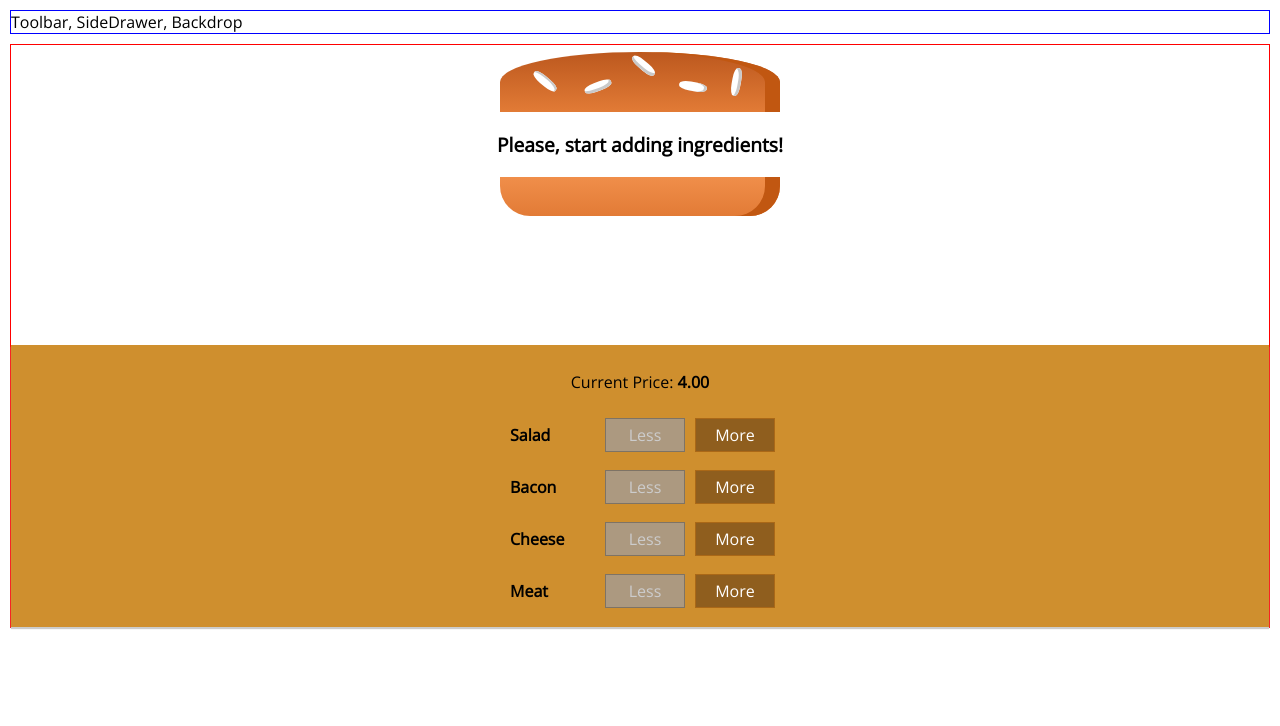
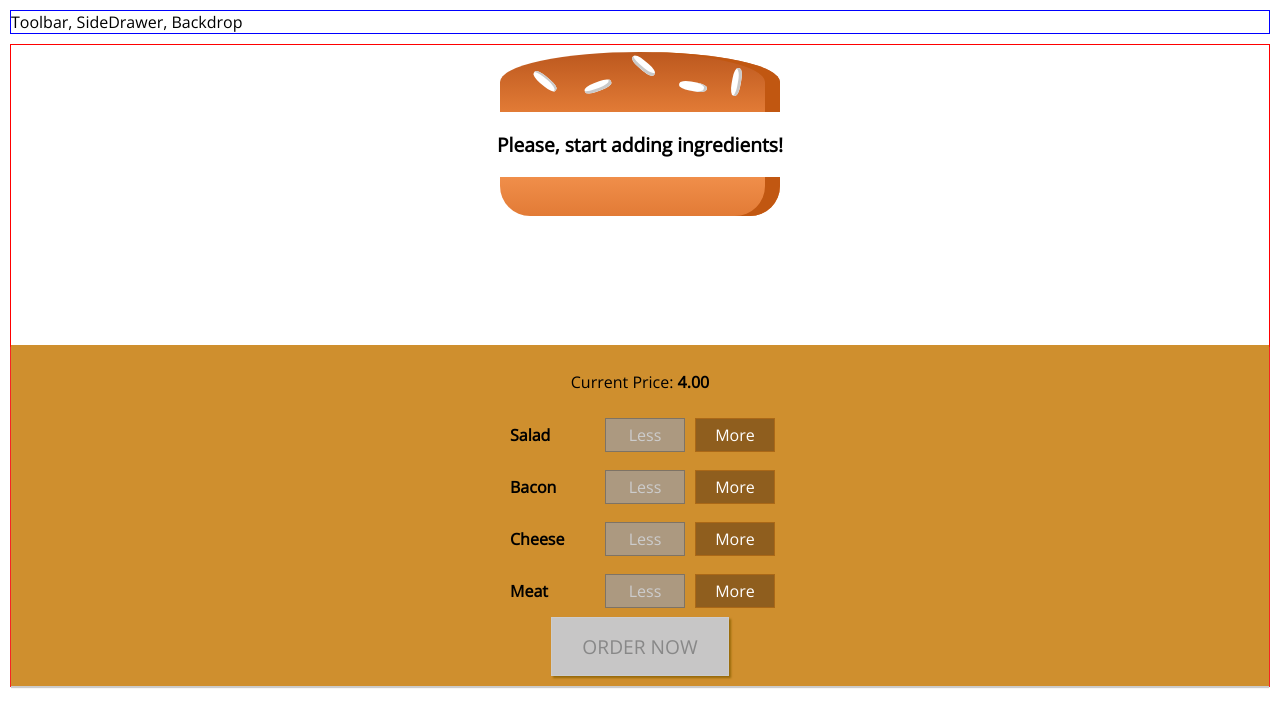
Before and after one commit to silvestrevivo/react-burgerbuilder, a React app: page / in a window 1280 px wide. Built offline with nearby package versions, Linux system fonts and the light colour scheme.

Commit message:
order button added

```diff
--- a/app.js
+++ b/app.js
@@ -1,15 +1,16 @@
 import React, { Component } from 'react';
 import Layout from './components/layout/layout';
+import Aux from './hoc/aux';
 import BurgerBuilder from './containers/burgerBuilder/burgerbuilder';
 
 class App extends Component {
     render() {
         return (
-            <div>
+            <Aux>
                 <Layout>
                     <BurgerBuilder />
                 </Layout>
-            </div>
+            </Aux>
         );
     }
 }
--- a/assets/sass/_buildcontrols.scss
+++ b/assets/sass/_buildcontrols.scss
@@ -66,3 +66,45 @@
     background-color: #99703F;
     color: white;
 }
+
+
+.OrderButton {
+    background-color: #DAD735;
+    outline: none;
+    cursor: pointer;
+    border: 1px solid #966909;
+    color: #966909;
+    font-family: inherit;
+    font-size: 1.2em;
+    padding: 15px 30px;
+    box-shadow: 2px 2px 2px #966909;
+}
+
+.OrderButton:hover, .OrderButton:active {
+    background-color: #A0DB41;
+    border: 1px solid #966909;
+    color: #966909;
+}
+
+.OrderButton:disabled {
+    background-color: #C7C6C6;
+    cursor: not-allowed;
+    border: 1px solid #ccc;
+    color: #888888;
+}
+
+.OrderButton:not(:disabled) {
+    animation: enable 0.3s linear;
+}
+
+@keyframes enable {
+    0% {
+        transform: scale(1);
+    }
+    60% {
+        transform: scale(1.1);
+    }
+    100% {
+        transform: scale(1);
+    }
+}
--- a/components/burger/buildcontrols/buildcontrols.js
+++ b/components/burger/buildcontrols/buildcontrols.js
@@ -19,6 +19,9 @@ const BuildControls = (props) => (
                 removed={() => props.ingredientRemoved(ctrl.type)}
                 disabled={props.disabled[ctrl.type]} />
         ))}
+        <button
+            className="OrderButton"
+            disabled={!props.purchaseable}>ORDER NOW</button>
     </div>
 );
 
--- a/containers/burgerBuilder/burgerbuilder.js
+++ b/containers/burgerBuilder/burgerbuilder.js
@@ -19,7 +19,19 @@ class BurgerBuilder extends Component {
             cheese: 0,
             meat: 0
         },
-        totalPrice: 4
+        totalPrice: 4,
+        purchaseable: false
+    }
+
+    updatePurchaseState = (ingredients) => {
+        const sum = Object.keys(ingredients).map(igKey => {
+            return ingredients[igKey];
+        }).reduce((sum, el) => {
+            return sum + el;
+        }, 0);
+        this.setState({
+            purchaseable: sum > 0
+        });
     }
 
     addIngredientHandler = (type) => {
@@ -34,7 +46,7 @@ class BurgerBuilder extends Component {
             totalPrice: newPrice,
             ingredients: updatedIngredients
         });
-
+        this.updatePurchaseState(updatedIngredients);
     }
 
     removeIngredientHandler = (type) => {
@@ -52,6 +64,7 @@ class BurgerBuilder extends Component {
             totalPrice: newPrice,
             ingredients: updatedIngredients
         });
+        this.updatePurchaseState(updatedIngredients);
     }
 
 
@@ -69,6 +82,7 @@ class BurgerBuilder extends Component {
                     ingredientAdded={this.addIngredientHandler}
                     ingredientRemoved={this.removeIngredientHandler}
                     disabled={disableInfo}
+                    purchaseable={this.state.purchaseable}
                     price={this.state.totalPrice} />
             </Aux>
         );
```
